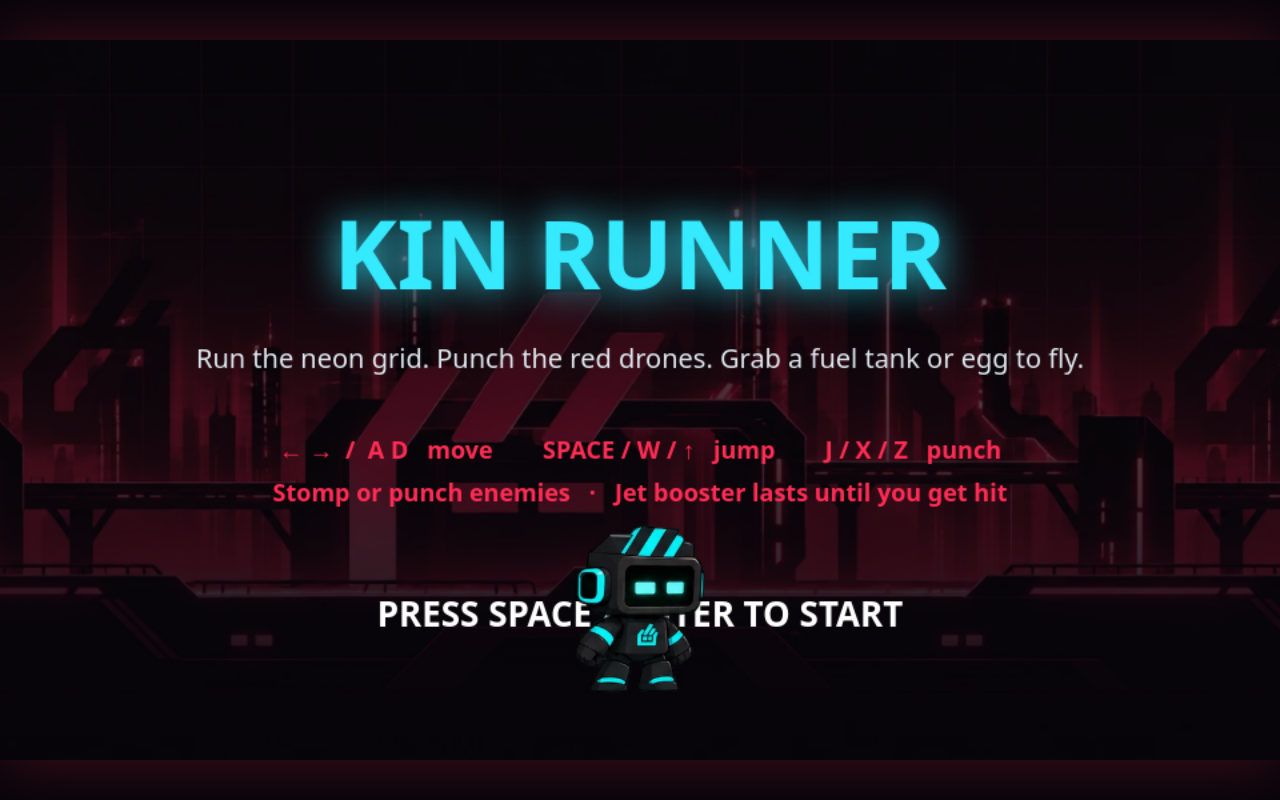
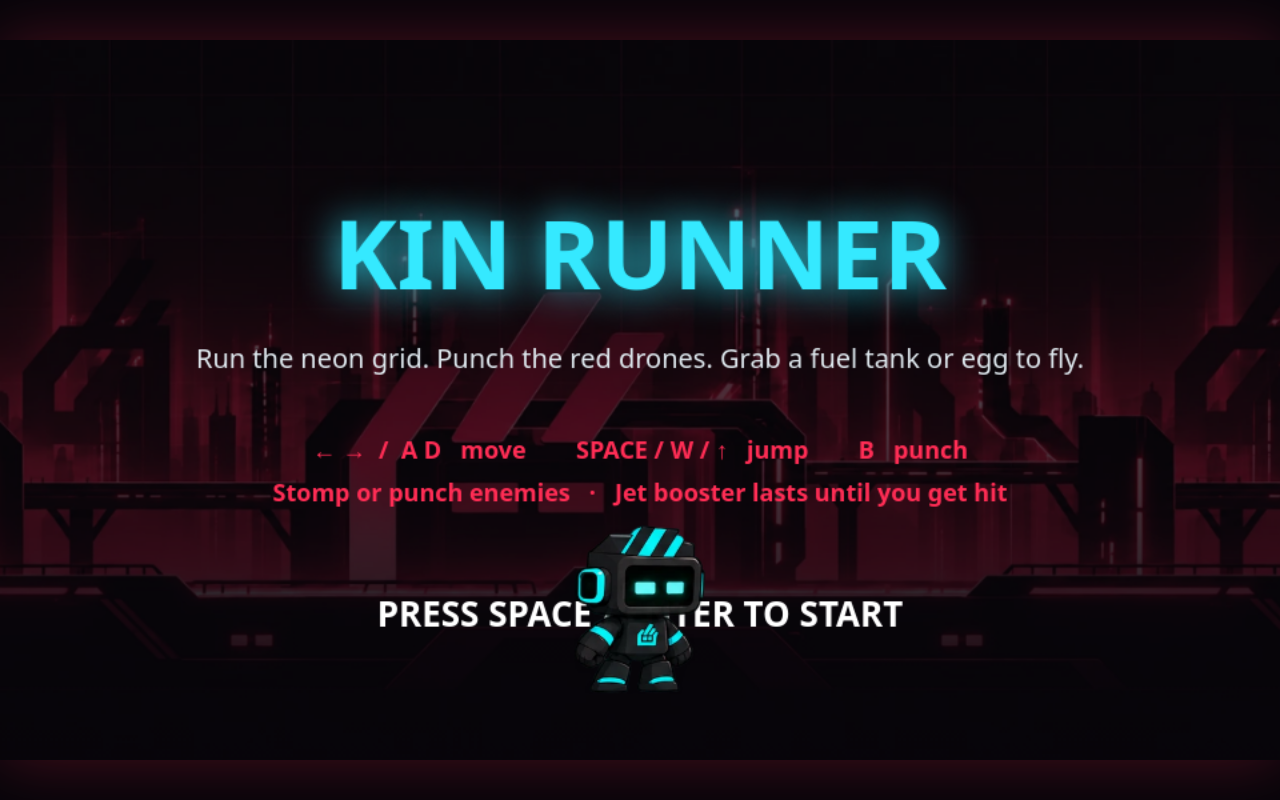
Before and after one commit to NavidMitchell/kin-game, a plain HTML site: page index.html in a window 1280 px wide. Drawn offline with Linux system fonts and the light colour scheme; animation ran at ten frames a second.

Commit message:
Change punch key to B
Co-Authored-By: Claude Fable 5.1 <noreply@anthropic.com>

```diff
--- a/index.html
+++ b/index.html
@@ -84,16 +84,16 @@ function bindBtn(id, code){
   const off=e=>{e.preventDefault(); keys[code]=false;};
   el.addEventListener('pointerdown',on); el.addEventListener('pointerup',off); el.addEventListener('pointerleave',off); el.addEventListener('pointercancel',off);
 }
-bindBtn('bl','ArrowLeft'); bindBtn('br','ArrowRight'); bindBtn('bj','Space'); bindBtn('ba','KeyJ');
+bindBtn('bl','ArrowLeft'); bindBtn('br','ArrowRight'); bindBtn('bj','Space'); bindBtn('ba','KeyB');
 const left  = ()=>keys.ArrowLeft||keys.KeyA;
 const right = ()=>keys.ArrowRight||keys.KeyD;
 const jumpK = ()=>keys.Space||keys.ArrowUp||keys.KeyW;
-const atkK  = ()=>keys.KeyJ||keys.KeyX||keys.KeyZ||keys.KeyK;
+const atkK  = ()=>keys.KeyB;
 let jumpBuffer=0, atkBuffer=0;
 function onAnyPress(code){
   if(['Space','ArrowUp','KeyW'].includes(code)) jumpBuffer=.12;
-  if(['KeyJ','KeyX','KeyZ','KeyK'].includes(code)) atkBuffer=.15;
-  if(game.mode!=='play' && (code==='Enter'||code==='Space'||code==='KeyJ')) { if(game.mode==='over'||game.mode==='title') startGame(); }
+  if(code==='KeyB') atkBuffer=.15;
+  if(game.mode!=='play' && (code==='Enter'||code==='Space'||code==='KeyB')) { if(game.mode==='over'||game.mode==='title') startGame(); }
 }
 
 // ---------------------------------------------------------------- world
@@ -409,7 +409,7 @@ function drawHUD(){
     if(game.mode==='over'){ ctx.fillText('Score '+game.score+'   ·   Distance '+game.dist+' m   ·   Best '+game.best, W/2, 230); }
     else { ctx.fillText('Run the neon grid. Punch the red drones. Grab a fuel tank or egg to fly.', W/2, 230); }
     ctx.fillStyle='#ff2d55'; ctx.font='bold 18px system-ui';
-    ctx.fillText('← →  /  A D   move        SPACE / W / ↑   jump        J / X / Z   punch', W/2, 300);
+    ctx.fillText('← →  /  A D   move        SPACE / W / ↑   jump        B   punch', W/2, 300);
     ctx.fillText('Stomp or punch enemies   ·   Jet booster lasts until you get hit', W/2, 332);
     const blink=Math.floor(game.time*2)%2===0; if(blink){ ctx.fillStyle='#fff'; ctx.font='bold 26px system-ui'; ctx.fillText(game.mode==='title'?'PRESS SPACE / ENTER TO START':'PRESS SPACE / ENTER TO RETRY', W/2, 420); }
     if(game.best && game.mode==='title'){ ctx.fillStyle='#35e9ff'; ctx.font='16px system-ui'; ctx.fillText('BEST '+game.best, W/2, 470); }
```
Also changed, not shown: README.md.
